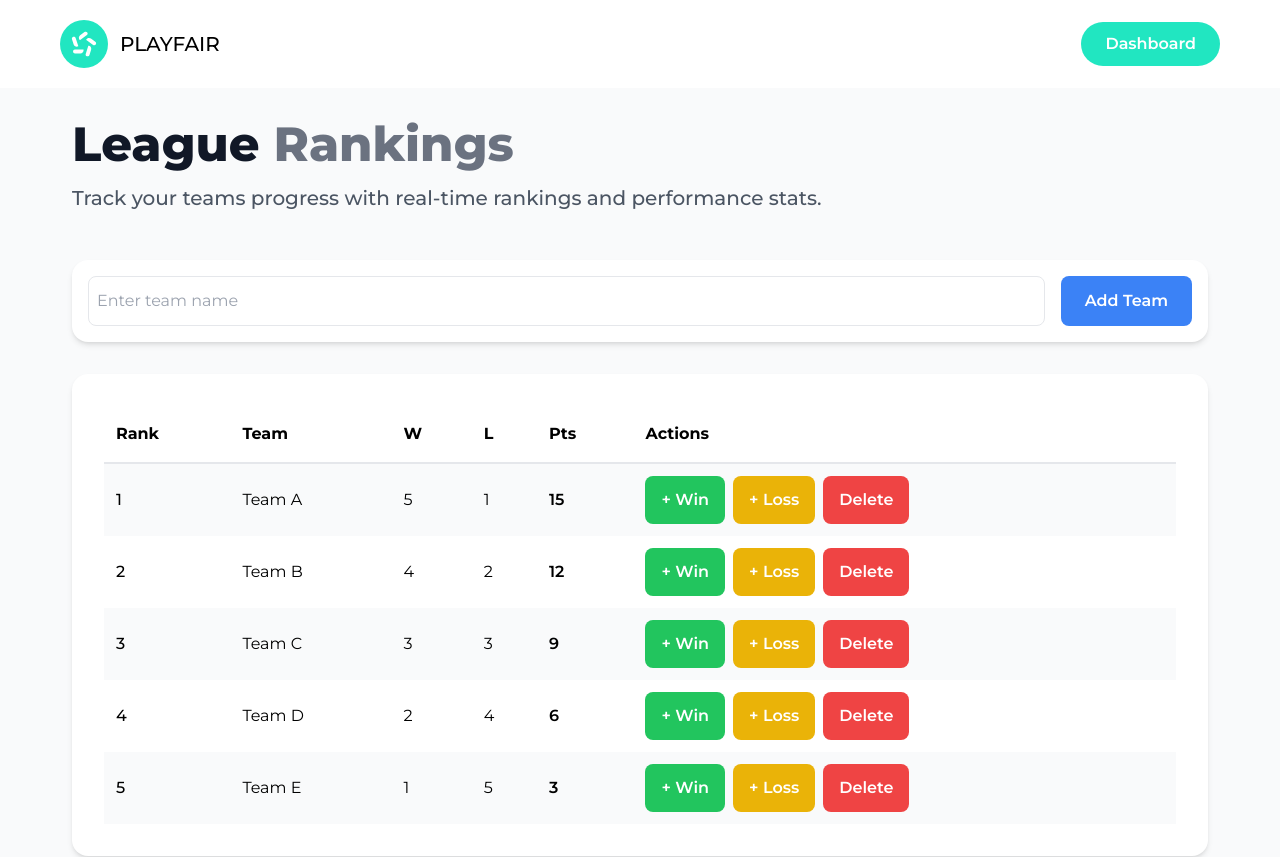
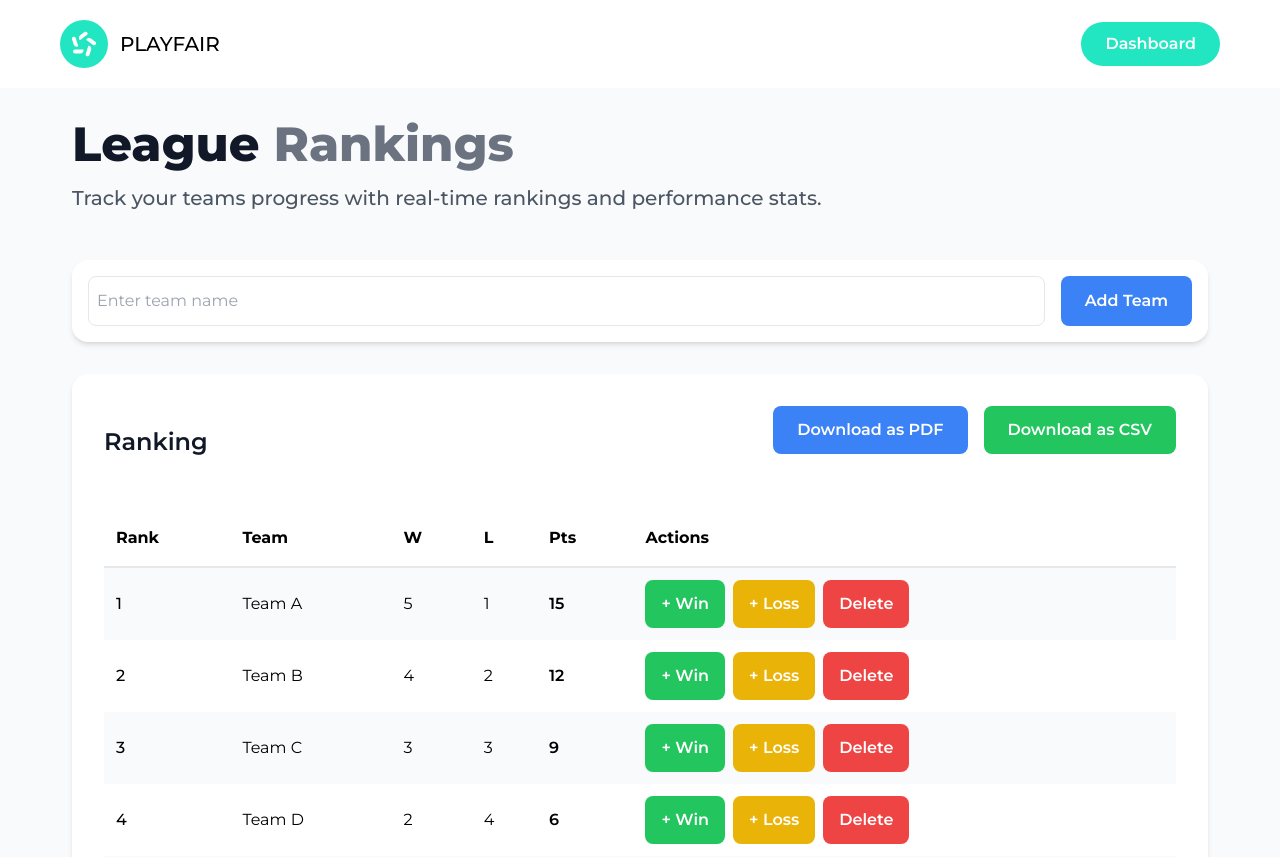
Before and after one commit to DipeshPun91/playfair_using-next.js_and_tailwind_css, a Next.js app: page /playfair/ranking in a window 1280 px wide. Shown: the top 857 px of the page. Built offline with nearby package versions, Linux system fonts and the light colour scheme.

Commit message:
Nine commit

```diff
--- a/package.json
+++ b/package.json
@@ -11,6 +11,7 @@
   "dependencies": {
     "html2canvas": "^1.4.1",
     "jspdf": "^3.0.0",
+    "jspdf-autotable": "^3.8.4",
     "next": "15.1.7",
     "react": "^19.0.0",
     "react-dom": "^19.0.0"
--- a/src/app/playfair/ranking/page.tsx
+++ b/src/app/playfair/ranking/page.tsx
@@ -1,6 +1,8 @@
 "use client";
 
 import { useState } from "react";
+import jsPDF from "jspdf";
+import autoTable from "jspdf-autotable";
 
 interface Team {
   id: number;
@@ -65,6 +67,48 @@ export default function RankingPage() {
     return a.losses - b.losses;
   });
 
+  const downloadPDF = () => {
+    const doc = new jsPDF();
+    doc.setFontSize(18);
+    doc.text("League Rankings", 10, 10);
+
+    const headers = [["Rank", "Team", "Wins", "Losses", "Points"]];
+    const data = sortedTeams.map((team, index) => [
+      index + 1,
+      team.name,
+      team.wins,
+      team.losses,
+      team.points,
+    ]);
+
+    autoTable(doc, {
+      head: headers,
+      body: data,
+      startY: 20,
+      theme: "grid",
+      styles: { fontSize: 12 },
+      headStyles: { fillColor: [41, 128, 185] },
+    });
+
+    doc.save("league-rankings.pdf");
+  };
+
+  const downloadCSV = () => {
+    const headers = ["Rank,Team,Wins,Losses,Points"];
+    const data = sortedTeams.map((team, index) =>
+      [index + 1, team.name, team.wins, team.losses, team.points].join(",")
+    );
+
+    const csvContent = headers.concat(data).join("\n");
+    const blob = new Blob([csvContent], { type: "text/csv" });
+    const url = URL.createObjectURL(blob);
+    const link = document.createElement("a");
+    link.href = url;
+    link.download = "league-rankings.csv";
+    link.click();
+    URL.revokeObjectURL(url);
+  };
+
   return (
     <div className="min-h-screen bg-gray-50">
       <div className="container min-h-screen p-8">
@@ -100,6 +144,24 @@ export default function RankingPage() {
         </form>
 
         <div className="max-w-7xl mx-auto bg-white p-8 rounded-2xl shadow-md">
+          <div className="flex justify-between items-center mb-8">
+            <h2 className="text-2xl font-semibold text-gray-900">Ranking</h2>
+            <div className="mb-6 flex gap-4">
+              <button
+                onClick={downloadPDF}
+                className="px-6 py-2 bg-blue-500 text-white font-semibold rounded-lg hover:bg-blue-600"
+              >
+                Download as PDF
+              </button>
+              <button
+                onClick={downloadCSV}
+                className="px-6 py-2 bg-green-500 text-white font-semibold rounded-lg hover:bg-green-600"
+              >
+                Download as CSV
+              </button>
+            </div>
+          </div>
+
           <table className="w-full text-left border-collapse">
             <thead>
               <tr>
```
Also changed, not shown: 1 other file (tests, documents, lock files or other folders).
